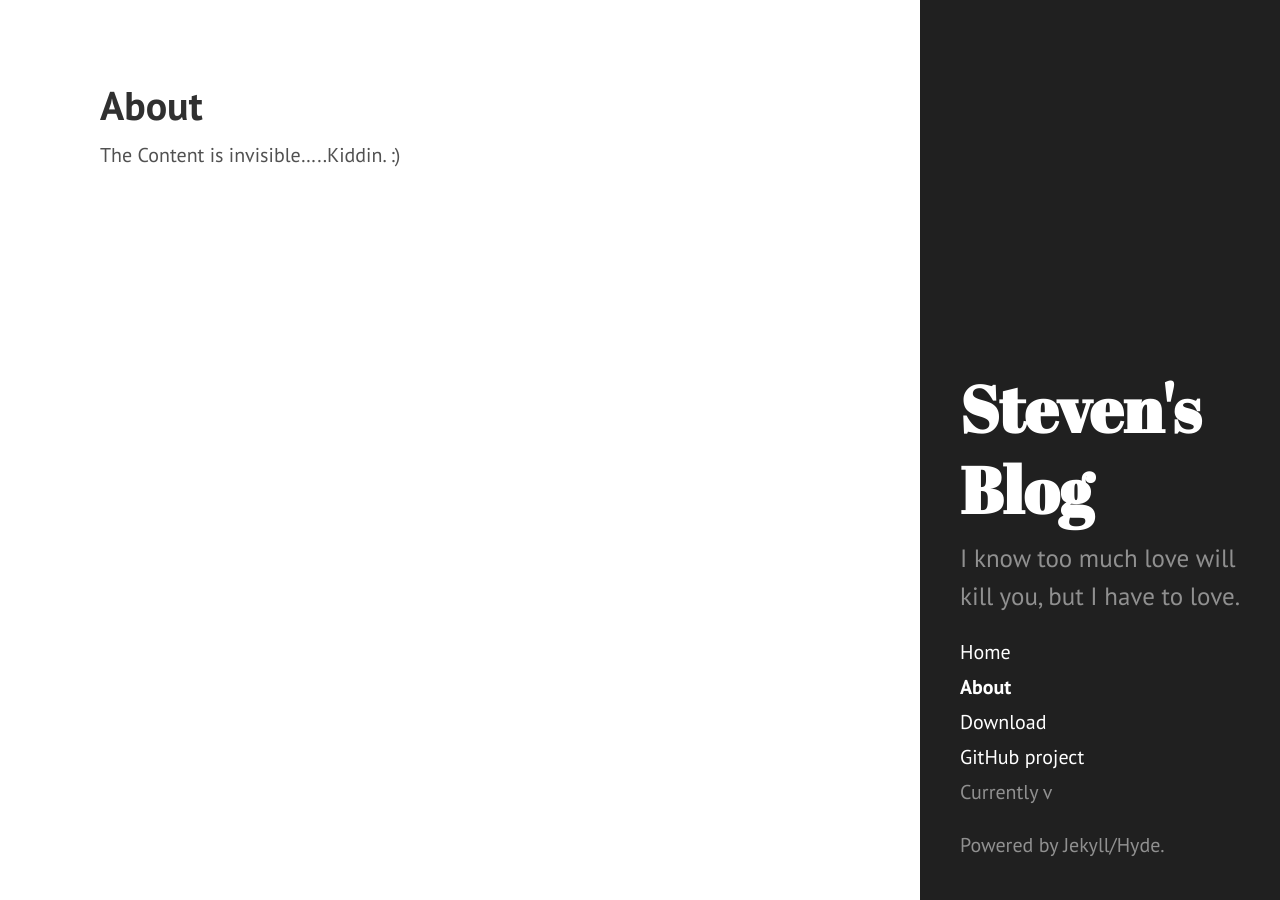
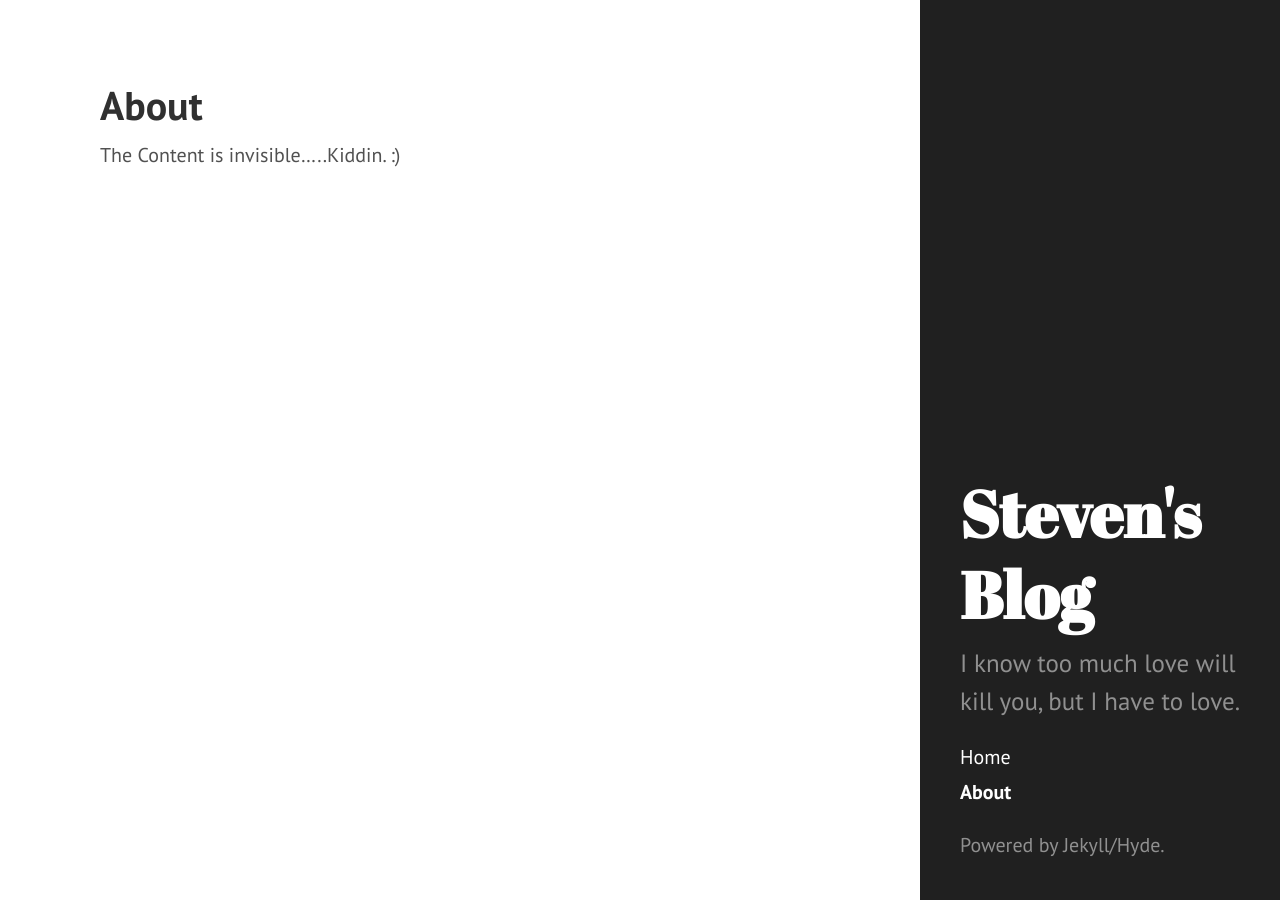
Before and after one commit to legatoo/legatoo.github.io, a Jekyll site: the page built from about.md, in a window 1280 px wide. Built offline with Jekyll 4.4.1, drawn with Linux system fonts in a browser that asks for light colours; Markdown is read by kramdown in place of the engine named in the settings.

Commit message:
Everything works now

```diff
--- a/_includes/sidebar.html
+++ b/_includes/sidebar.html
@@ -26,9 +26,8 @@
         {% endif %}
       {% endfor %}
 
-      <a class="sidebar-nav-item" href="{{ site.github.repo }}/archive/v{{ site.version }}.zip">Download</a>
-      <a class="sidebar-nav-item" href="{{ site.github.repo }}">GitHub project</a>
-      <span class="sidebar-nav-item">Currently v{{ site.version }}</span>
+      <!-- <a class="sidebar-nav-item" href="{{ site.github.repo }}/archive/v{{ site.version }}.zip">Download</a>
+      <a class="sidebar-nav-item" href="{{ site.github.repo }}">GitHub project</a> -->
     </nav>
 
     <p>Powered by Jekyll/Hyde.</p>
--- a/highlight/styles/monokai_sublime.css
+++ b/highlight/styles/monokai_sublime.css
@@ -49,7 +49,7 @@
 }
 
 .hljs-link_url {
-  font-size: 80%;
+  font-size: 70%;
 }
 
 .hljs-strong,
```
